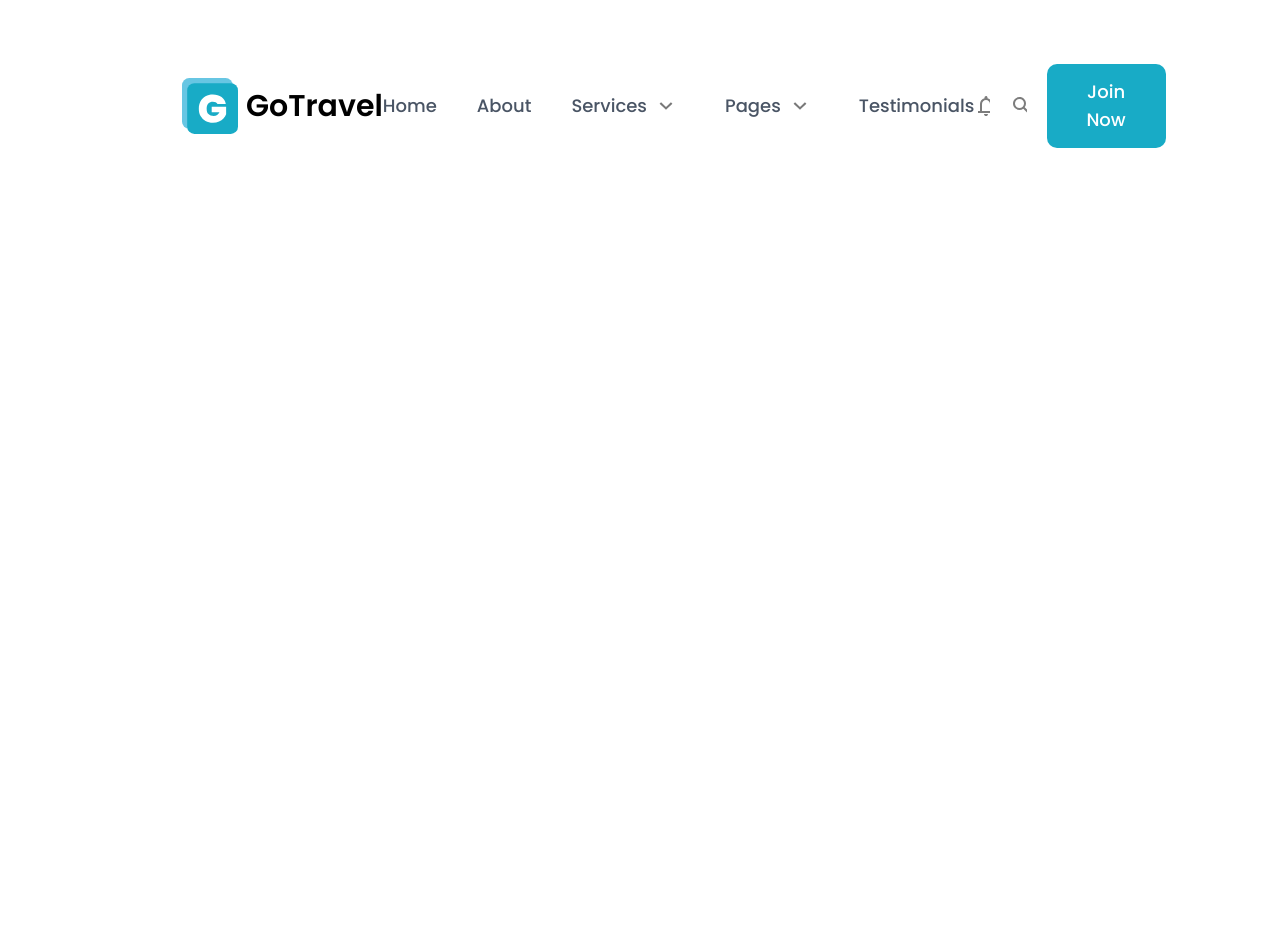
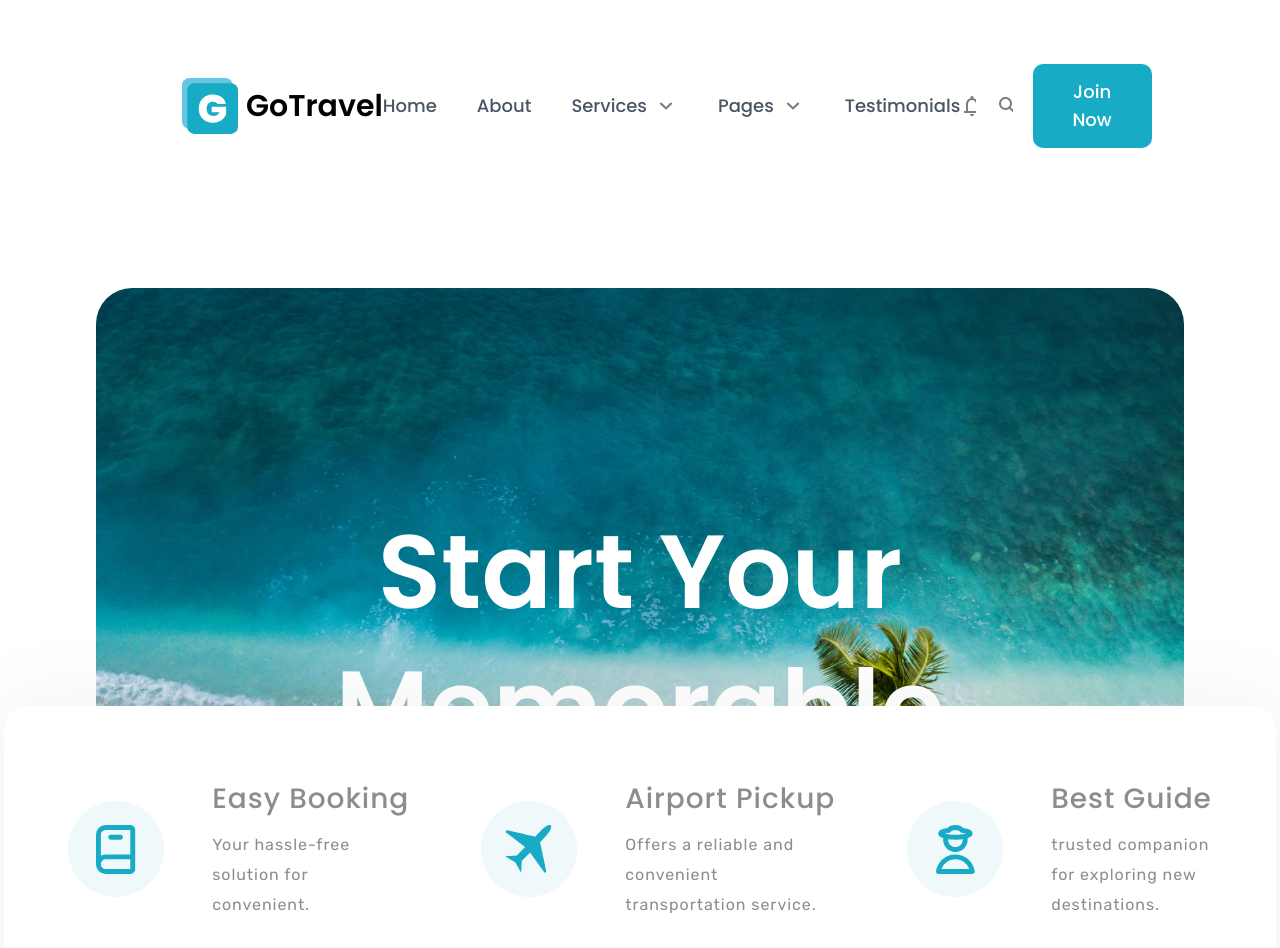
Before and after one commit to GorDjan/traveling-agency, a React (Vite) app: page / in a window 1280 px wide. Shown: the top 948 px of the page. Before the commit the page ends 800 px from the top, so only its background shows below. Built offline with nearby package versions, Linux system fonts and the light colour scheme.

Commit message:
hero section done

```diff
--- a/src/App.tsx
+++ b/src/App.tsx
@@ -1,4 +1,5 @@
 import Header from "./components/Header";
+import Hero from "./components/Hero/Hero";
 import Navigation from "./components/Navigation/Navigation";
 import Page from "./components/Page";
 
@@ -7,6 +8,7 @@ function App() {
   return <Page>
     <Header>
       <Navigation />
+      <Hero />
     </Header>
   </Page>;
 }
--- a/src/components/Header.tsx
+++ b/src/components/Header.tsx
@@ -1,7 +1,7 @@
 import { ReactElement } from "react";
 
 interface HeaderProps {
-  children: ReactElement;
+  children: ReactElement[];
 }
 
 export default function Header(props: HeaderProps) {
--- /dev/null
+++ b/src/components/Hero/Hero.tsx
@@ -0,0 +1,26 @@
+import { heroBenefits } from "../../utils/content";
+import HeroBenefit from "./HeroBenefit";
+
+export default function Hero() {
+  return (
+    <section className="relative m-auto max-w-[108rem]">
+      <div className="relative flex items-center justify-center rounded-[2.25rem] bg-[url('/public/hero.webp')] bg-cover bg-bottom pb-[56.25%]">
+        <div className="absolute top-0 right-0 bottom-0 left-0 flex justify-center text-center">
+          <div>
+            <h1 className="mb-4 pt-54 text-[6.5rem]/34 font-semibold text-white">
+              Start Your Memorable <br /> Journey Here
+            </h1>
+            <p className="text-[1.75rem]/10.5 text-white">
+              Where unforgettable adventures await you.
+            </p>
+          </div>
+        </div>
+        <ul className="absolute -bottom-23 mx-21.5 flex gap-x-18 rounded-[1.5rem] bg-white px-16 py-18 drop-shadow-[0_2px_40px_rgba(0,0,0,0.06)]">
+          {heroBenefits.map((benefit) => (
+            <HeroBenefit benefit={benefit} key={benefit.id} />
+          ))}
+        </ul>
+      </div>
+    </section>
+  );
+}
--- /dev/null
+++ b/src/components/Hero/HeroBenefit.tsx
@@ -0,0 +1,22 @@
+import { type HeroBenefit } from "../../utils/contentTypes"
+
+ interface HeroBenefitProps {
+  benefit: HeroBenefit
+}
+export default function HeroBenefit({benefit}: HeroBenefitProps) {
+  return (
+    <li key={benefit.id} className="flex items-center gap-x-12">
+      <div className="bg-primary-100 flex size-24 shrink-0 items-center justify-center rounded-full">
+        <benefit.Icon className="fill-primary-700" />
+      </div>
+      <div className="flex flex-col gap-y-2.5">
+        <p className="text-grey-600 tracking-6 text-[1.75rem]/10.5 font-medium whitespace-nowrap">
+          {benefit.heading}
+        </p>
+        <p className="tracking-6 text-grey-600 font-rubik text-base/7.5">
+          {benefit.description}
+        </p>
+      </div>
+    </li>
+  )
+}
--- a/src/components/Navigation/DesktopDropdown.tsx
+++ b/src/components/Navigation/DesktopDropdown.tsx
@@ -3,10 +3,28 @@ import { NavigationLink } from "../../utils/contentTypes";
 interface DesktopDropdownProps {
   links?: NavigationLink[];
 }
-export default function DesktopDropdown( props: DesktopDropdownProps) {
+
+export default function DesktopDropdown({ links }: DesktopDropdownProps) {
   return (
-    <div>
+    <ul
+      className="invisible absolute left-0 top-full z-10 mt-2 min-w-full rounded-2xl bg-white p-4 pr-16 pt-8 shadow-lg transition-all duration-200 ease-out group-hover:visible group-hover:opacity-100 group-hover:translate-y-0 opacity-0 translate-y-2 flex flex-col gap-y-7 transform"
+    >
+      {links?.map((link) => (
+        <li
+          key={link.id}
+          className="flex cursor-pointer items-center font-medium transition-all duration-200"
+        >
+          <a
+            href={link.href}
+            className="text-gray-600 whitespace-nowrap hover:text-black"
+          >
+            {link.text}
+          </a>
 
-    </div>
-  )
+
+
+        </li>
+      ))}
+    </ul>
+  );
 }
```
